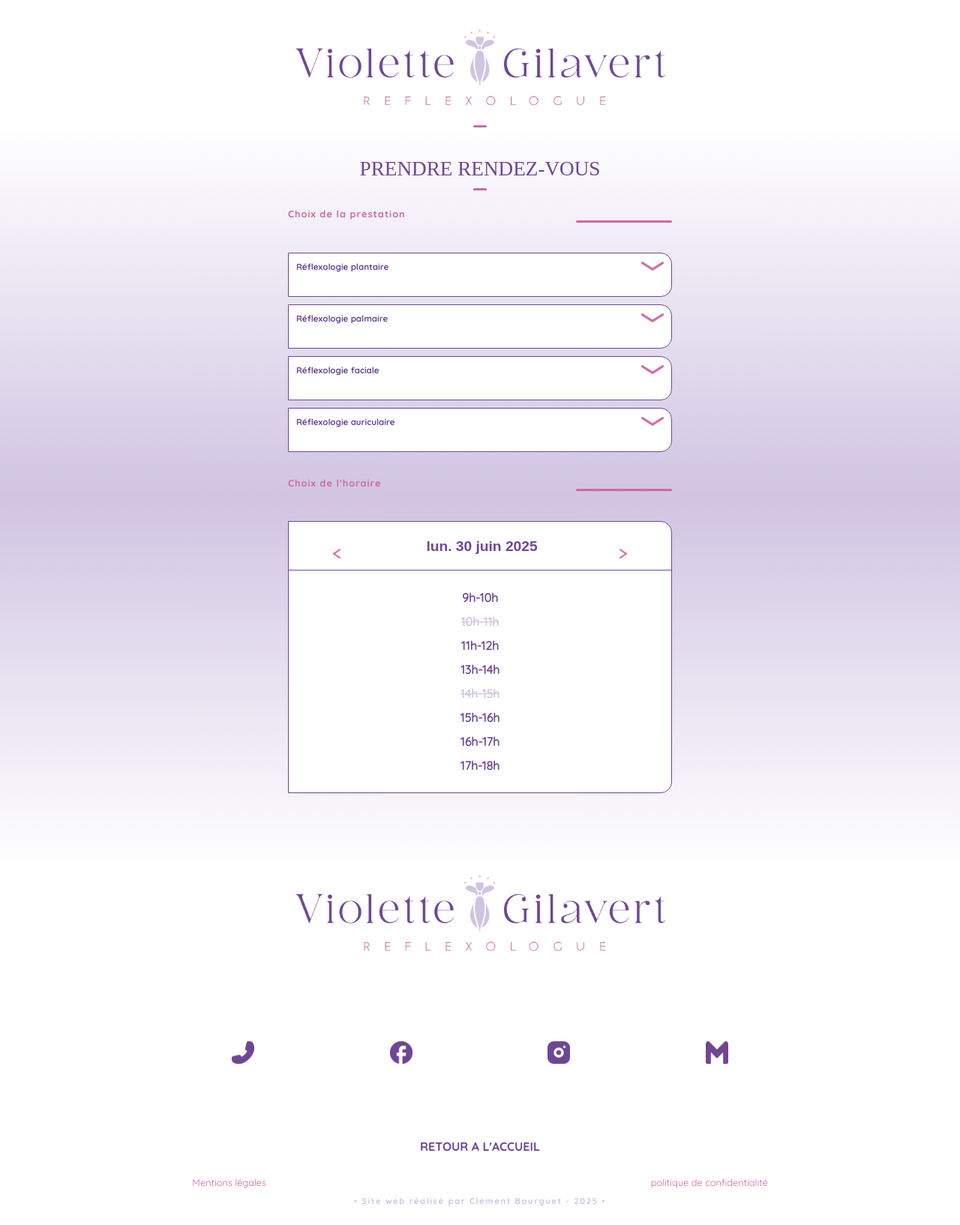
After one commit to clementbourguet/fil_rouge, a PHP site: page /reserver.html in a window 1280 px wide. The commit adds this page. Shown: the whole page at 75% size. Run offline with PHP 8.4, Linux system fonts and the light colour scheme; some web fonts are replaced.

Commit message:
ajout de la page reservation+fonctionnalite

```diff
--- /dev/null
+++ b/css/calendar.css
@@ -0,0 +1,109 @@
+/*------CALENDRIER------*/
+.calendar {
+    display: flex;
+    flex-direction: column;
+    align-items: center;
+    width: 100%;
+    height: 100%;
+    justify-content: center;
+}
+
+.calendar_container {
+    background-color: white;
+    width: 40%;
+    border-radius: 0px 15px 15px 0px;
+    border: solid 1px var(--primary-color);
+    padding-bottom: 20px;
+    margin-bottom: 100px;
+}
+
+.date_display,
+.slots_display {
+    display: flex;
+    justify-content: space-around;
+}
+
+.calendar_main {
+    display: flex;
+    flex-direction: row;
+    justify-content: space-around;
+    text-align: center;
+}
+
+.date_display h3 {
+    font-size: 1.2em;
+    letter-spacing: 0;
+    font-weight: bold;
+    line-height: 1.1em;
+    position: relative;
+    margin-top: 2px;
+}
+
+.slots_display ul {
+    display: flex;
+    flex-direction: column;
+    align-items: center;
+    justify-content: center;
+    width: 100%;
+    text-align: center;
+    margin-top: 20px;
+    line-height: 2em;
+}
+
+.slots_display li {
+    color: var(--primary-color);
+}
+
+.date_display img {
+    width: 10px;
+    padding-top: 25px;
+}
+
+.date_display a {
+    width: 30px;
+}
+
+.date_display {
+    align-content: center;
+    align-items: center;
+    align-self: center;
+    text-align: center;
+    height: 65px;
+    border-bottom: solid 1px var(--primary-color);
+}
+
+#display_1,
+#display_2,
+#display_3 {
+    align-self: center;
+    text-align: center;
+}
+
+.slots_display li.reserved {
+    color: var(--secondary-color);
+    cursor: not-allowed;
+    text-decoration: line-through;
+    cursor: inherit;
+}
+
+.slots_display li {
+    color: var(--primary-color);
+    font-weight: bold;
+    font-size: 1rem;
+}
+footer img {
+    width: 60%;
+    margin-bottom: 50px;
+    cursor: pointer;
+}
+footer {
+text-align: center;
+}
+
+#clement {
+    font-size: 0.7rem;
+    color: var(--secondary-color);
+    margin: 0px 0px 25px 0px;
+    letter-spacing: 0.1rem;
+    font-family: var(--font-p-bold);
+}
--- /dev/null
+++ b/css/queries.css
@@ -0,0 +1,37 @@
+@media screen and (max-width: 768px) {
+    .calendar_container {
+        width: 70%;
+    }
+
+    .accordion_list {
+        width: 70%;
+    }
+
+    .prestation_title {
+        display: flex;
+        flex-direction: row;
+        justify-content: space-between;
+        margin-bottom: 40px;
+        width: 40%;
+    }
+
+    .calendar .prestation_title {
+        width: 70%;
+    }
+
+    .accordion_list .prestation_title {
+        width: 100%;
+    }
+}
+
+@media screen and (min-width: 1024px) {
+    #logo, footer img {
+        width: 40%;
+        height: auto;
+    }
+}
+@media screen and (min-width: 768px){
+    article {
+        width: 40%;
+    }
+}
--- a/css/style.css
+++ b/css/style.css
@@ -4,7 +4,11 @@ html {
     overflow-x: hidden;
     scroll-behavior: smooth;
 }
-
+* {
+    li {
+    list-style: none;
+}
+}
 .container {
     display: flex;
     flex-direction: column;
@@ -88,22 +92,21 @@ h3 {
     top: -20px;
 }
 
-section {
+.buttons,
+.articles {
     display: flex;
     flex-direction: column;
     align-items: center;
     margin-top: 200px;
     font-family: var(--font-h3);
     height: auto;
-
 }
 
 .articles {
+
     .pink_line {
         align-self: center;
     }
-
-    margin-top: 40px;
 
 }
 
@@ -143,13 +146,14 @@ article {
     box-shadow: rgba(0, 0, 0, 0.35) 0px 5px 15px;
     z-index: 2;
     height: auto;
+    width: 80%;
     margin-bottom: 35px;
     margin: 45px;
     padding: 30px;
 }
 
 #flower_round {
-    width: 35%;
+    width: 120px;
     height: auto;
     display: flex;
     align-self: center;
@@ -202,32 +206,196 @@ article a {
     margin-bottom: 40px;
     width: 80%;
     height: auto;
-        img {
+
+    img {
         width: 30%;
         height: 30%;
     }
 }
+
 .social a img {
     width: 30px;
     height: 30px;
 }
+
 .retour {
     font-family: var(--font-h3);
     color: var(--primary-color);
     font-size: 1rem;
     margin-top: 10px;
-    margin-bottom: 50px;
+    margin-bottom: 30px;
 }
 
-ul {
+.ul_mentions {
     list-style: none;
     padding: 0;
     display: flex;
     flex-direction: row;
     width: 100%;
+    justify-content: space-around;
+    margin-bottom: 10px;
+}
+
+ul a, li {
+    margin: 0 4px;
+    font-size: 0.8rem;
+    font-family: var(--font-p);
+    color: var(--accent-color);
+    cursor: pointer;
+}
+
+/*----------page reserver----------*/
+
+.container a {
+    display: flex;
     justify-content: center;
-    margin-bottom: 30px;
+    align-items: center;
+
 }
-li {
-    margin: 0 15px;
+
+.container_reserver {
+    display: flex;
+    flex-direction: column;
+    justify-content: center;
+    align-items: center;
+    height: 100%;
 }
+
+form {
+    display: flex;
+    flex-direction: column;
+    justify-content: center;
+    align-items: center;
+    width: 100%;
+    height: 100%;
+}
+
+/*---------------------------------accordion------------------------------*/
+.section_reserver {
+    display: flex;
+    flex-direction: column;
+    justify-content: center;
+    align-items: center;
+    width: 100%;
+    height: 100%;
+}
+
+.accordion_list {
+    width: 40%;
+}
+
+#accordion {
+    margin-top: 20px;
+    width: 100%;
+}
+
+#accordion li {
+    list-style: none;
+    width: 100%;
+    margin: 10px 0px;
+    padding: 0px;
+    border-radius: 0px 15px 15px 0px;
+    background-color: white;
+    border: solid 1px var(--primary-color);
+
+}
+
+#accordion li label {
+    display: flex;
+    padding: 10px;
+    align-items: center;
+    justify-content: space-between;
+    font-size: 0.7em;
+    cursor: pointer;
+}
+
+#accordion li label img {
+    width: 30px;
+}
+
+.p_accordion {
+    font-family: var(--font-p);
+    color: var(--primary-color);
+    font-size: 0.9em;
+    line-height: 14px;
+}
+
+#accordion label+input[type="radio"] {
+    display: none;
+}
+
+#accordion .content {
+    padding: 12px 70px 0px 13px;
+    margin-bottom: 10px;
+    line-height: 26px;
+    max-height: 0;
+    overflow: hidden;
+    transition: max-height 0.5s;
+
+}
+
+#accordion label+input[type="radio"]:checked+.content {
+    max-height: 280px;
+    border-top: solid 1px var(--primary-color);
+}
+
+#accordion label[for], .calendar_main ul {
+    font-size: 0.9em;
+    font-family: var(--font-h3);
+    color: var(--primary-color);
+
+}
+
+.h4_accordion {
+    font-family: var(--font-h3);
+    color: var(--primary-color);
+    font-size: 0.9em;
+    margin-bottom: 10px;
+}
+
+.checkbox_box {
+    display: flex;
+    flex-direction: row;
+
+}
+
+.accordion_list h3 {
+    letter-spacing: 2px;
+    text-align: left;
+    color: var(--accent-color);
+    font-family: var(--font-p-bold);
+    font-weight: bold;
+    font-size: 1em;
+}
+
+.prestation_title {
+    display: flex;
+    flex-direction: row;
+    justify-content: space-between;
+    margin-bottom: 40px;
+    width: 100%;
+}
+
+span {
+    width: 25%;
+    border-bottom: solid 3px var(--accent-color);
+    align-self: self-end;
+    border-radius: 500px;
+}
+#h1_reserver {
+    font-family: var(--font-h1);
+    font-size: 1.7rem;
+    color: var(--primary-color);
+    margin-top: 40px;
+}
+.prestation_title h3 {
+    letter-spacing: 1px;
+    text-align: left;
+    color: var(--accent-color);
+    font-family: var(--font-p-bold);
+    font-size: 0.8em;
+    padding: 0;
+}
+.calendar .prestation_title {
+    width: 40%;
+}
--- /dev/null
+++ b/reserver.html
@@ -0,0 +1,179 @@
+<!DOCTYPE html>
+<html lang="fr">
+
+<head>
+    <meta charset="UTF-8">
+    <meta name="viewport" content="width=device-width, initial-scale=1.0">
+    <title>Violette Gilavert Reflexologie</title>
+    <link rel="stylesheet" href="/css/reset.css">
+    <link rel="stylesheet" href="/css/variables.css">
+    <link rel="stylesheet" href="/css/fonts.css">
+    <link rel="stylesheet" href="/css/style.css">
+    <link rel="stylesheet" href="/css/calendar.css">
+    <link rel="stylesheet" href="/css/queries.css">
+    <!--favicon-->
+    <link rel="icon" type="image/png" href="/img/favicon/favicon-96x96.png" sizes="96x96" />
+    <link rel="icon" type="image/svg+xml" href="/img/favicon/favicon.svg" />
+    <link rel="shortcut icon" href="/img/favicon/favicon.ico" />
+    <link rel="apple-touch-icon" sizes="180x180" href="/img/favicon/apple-touch-icon.png" />
+    <link rel="manifest" href="/img/favicon/site.webmanifest" />
+</head>
+
+<body>
+    <!--HEADER-->
+    <header>
+        <div class="container">
+            <a href="index.html"><img id="logo" src="/img/logoHD.png"
+                    alt="image du logo de Violette Gilavert Reflexologie"></a>
+
+            <div class="pink_line"></div>
+        </div>
+    </header>
+
+    <!--main-->
+
+    <main>
+        <section class="section_reserver">
+            <div class="container_reserver">
+                <h1 id="h1_reserver">PRENDRE RENDEZ-VOUS</h1>
+                <div class="pink_line"></div>
+            </div>
+            <div class="accordion_list">
+                <div class="prestation_title">
+                    <h3>Choix de la prestation</h3><span></span>
+                </div>
+                <ul id="accordion">
+                    <li>
+                        <label for="first">Réflexologie plantaire<img src="/img/accordion_arrow.png" alt=""></label>
+                        <input type="radio" name="accordion" id="first">
+                        <div class="content">
+                            <h4 class="h4_accordion">
+                                Séance personnalisée - 1H
+                            </h4>
+                            <p class="p_accordion">
+                                Un entretien est prévu en début de séance pour permettre un recueil d'informations
+                            </p>
+                            <h4 class="h4_accordion">
+                                50 Euros
+                            </h4>
+                            <div class="checkbox_box">
+                                <input type="checkbox" id="checkbox_first" name="checkbox_first">
+                                <label for="checkbox_first">Choisir</label>
+                            </div>
+                        </div>
+                    </li>
+                    <li>
+                        <label for="second">Réflexologie palmaire<img src="/img/accordion_arrow.png" alt=""></label>
+                        <input type="radio" name="accordion" id="second">
+                        <div class="content">
+                            <h4 class="h4_accordion">
+                                Séance personnalisée - 1H
+                            </h4>
+                            <p class="p_accordion">
+                                Un entretien est prévu en début de séance pour permettre un recueil d'informations
+                            </p>
+                            <h4 class="h4_accordion">
+                                50 Euros
+                            </h4>
+                            <div class="checkbox_box">
+                                <input type="checkbox" id="checkbox_second" name="checkbox_second">
+                                <label for="checkbox_second">Choisir</label>
+                            </div>
+                        </div>
+                    </li>
+                    <li>
+                        <label for="third">Réflexologie faciale<img src="/img/accordion_arrow.png" alt=""></label>
+                        <input type="radio" name="accordion" id="third">
+                        <div class="content">
+                            <h4 class="h4_accordion">
+                                Séance personnalisée - 1H
+                            </h4>
+                            <p class="p_accordion">
+                                Un entretien est prévu en début de séance pour permettre un recueil d'informations
+                            </p>
+                            <h4 class="h4_accordion">
+                                50 Euros
+                            </h4>
+                            <div class="checkbox_box">
+                                <input type="checkbox" id="checkbox_third" name="checkbox_third">
+                                <label for="checkbox_third">Choisir</label>
+                            </div>
+                        </div>
+                    </li>
+                    <li>
+                        <label for="fourth">Réflexologie auriculaire<img src="/img/accordion_arrow.png" alt=""></label>
+                        <input type="radio" name="accordion" id="fourth">
+                        <div class="content">
+                            <h4 class="h4_accordion">
+                                Séance personnalisée - 1H
+                            </h4>
+                            <p class="p_accordion">
+                                Un entretien est prévu en début de séance pour permettre un recueil d'informations
+                            </p>
+                            <h4 class="h4_accordion">
+                                50 Euros
+                            </h4>
+                            <div class="checkbox_box">
+                                <input type="checkbox" id="checkbox_fourth" name="checkbox_fourth">
+                                <label for="checkbox_fourth">Choisir</label>
+                            </div>
+                        </div>
+                    </li>
+                </ul>
+            </div>
+
+        </section>
+        <!-------------------------Calendrier------------------------------>
+
+        <section class="calendar">
+            <div class="prestation_title">
+                <h3>Choix de l'horaire</h3><span></span>
+            </div>
+            <div class="calendar_container">
+                <div class="date_display">
+                    <a href="" id="prev_arrow"><img src="/img/left_arrow.png" alt=""></a>
+                    <div id="display_1">
+                        <h3 id="display_date"></h3>
+                    </div>
+                    <a href="" id="next_arrow"><img src="/img/right_arrow.png" alt=""></a>
+                </div>
+
+                <div class="slots_display">
+                    <ul>
+                        <li></li>
+                        <li></li>
+                        <li></li>
+                        <li></li>
+                        <li></li>
+                        <li></li>
+                        <li></li>
+                        <li></li>
+                    </ul>
+                </div>
+        </section>
+    </main>
+    <!------------------------------FOOTER------------------------------->
+    <footer>
+       <a href="/index.html"><img src="/img/logoHD.png" alt="image du logo de Violette Gilavert Reflexologie"></a>
+        <div class="container">
+
+            <div class="social">
+                <a href="#"><img src="/img/phone.png" alt="logo téléphone"></a>
+                <a href="#"><img src="/img/facebook.png" alt="logo facebook"></a>
+                <a href="#"><img src="/img/instagram.png" alt="logo instagram"></a>
+                <a href="#"><img src="/img/gmail.png" alt="logo gmail"></a>
+            </div>
+            <a href="#">
+                <p class="retour">RETOUR A L'ACCUEIL</p>
+            </a>
+            <ul class="ul_mentions">
+                <li class="li_mentions"><a href="">Mentions légales</a></li>
+                <li class="li_mentions"><a href="">politique de confidentialité</a></li>
+            </ul>
+            <p id="clement">• Site web réalisé par Clément Bourguet - 2025 •</p>
+        </div>
+    </footer>
+    <script src="/js/script.js"></script>
+</body>
+
+</html>
```
Also changed, not shown: index.html (+7 -4 lines), js/script.js (added, +82 -0 lines), img/accordion_arrow.png (added), img/left_arrow.png (added), img/right_arrow.png (added).
